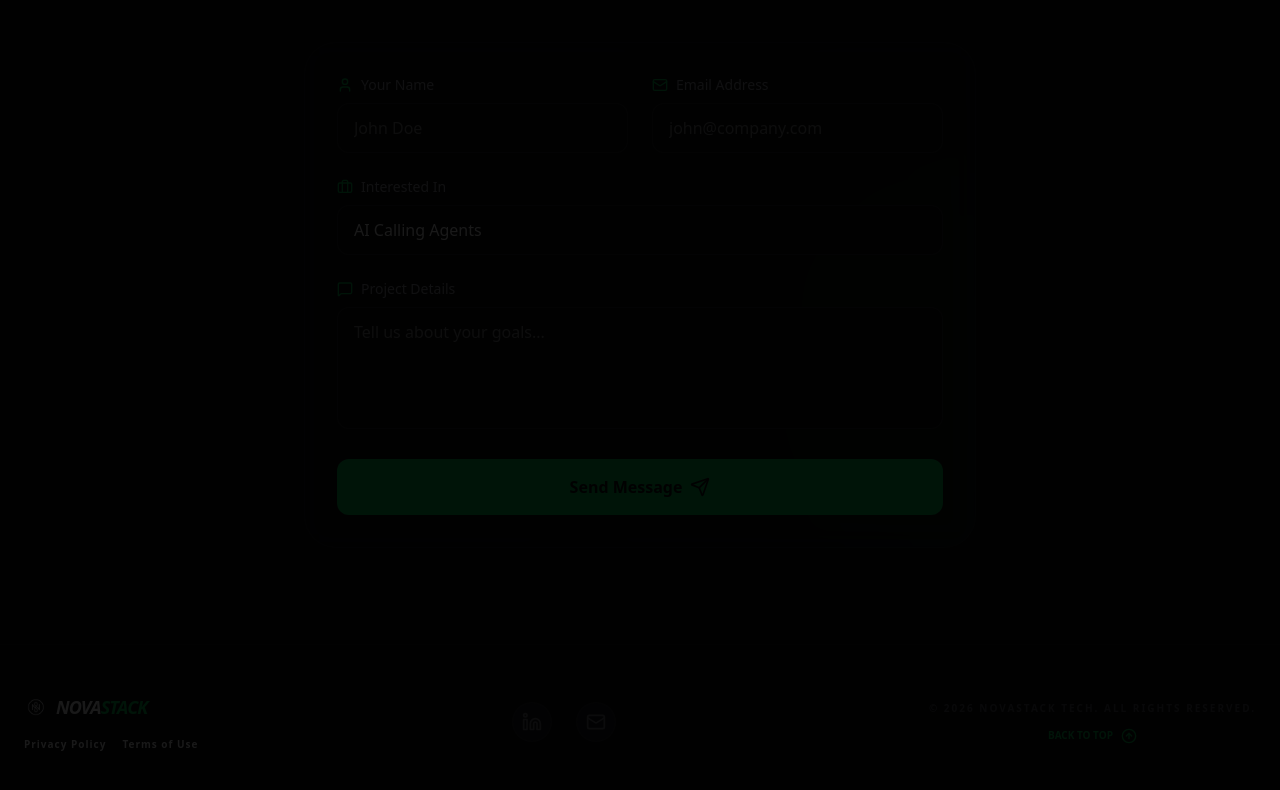
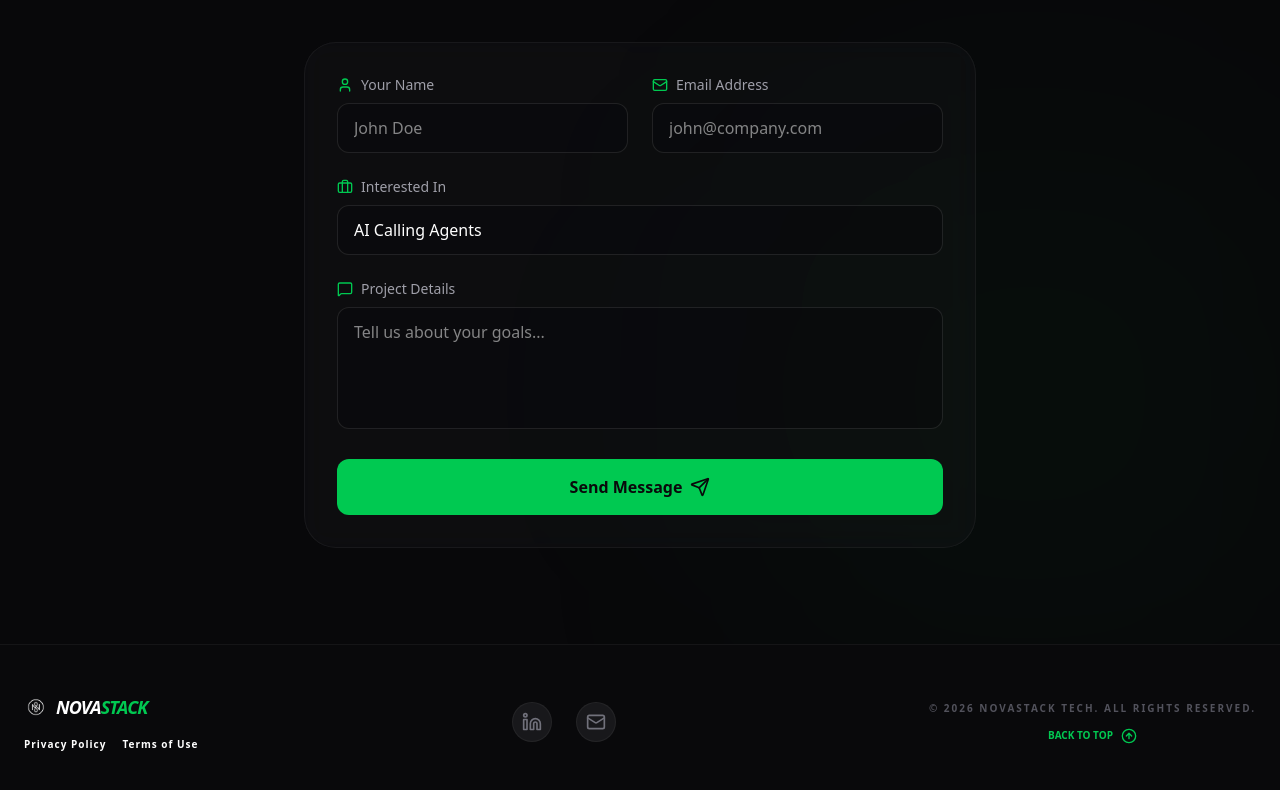
Before and after one commit to itshammadkhalil/novastack-website, a React (Vite) app: page / in a window 1280 px wide. Both pictures are taken after a click on the button "Privacy Policy". Shown: the part 5061-5851 px from the top of the page. Built offline with nearby package versions, Linux system fonts and the light colour scheme.

Commit message:
fix: removed body overflow lock and forced modal visibility

```diff
--- a/src/Footer.jsx
+++ b/src/Footer.jsx
@@ -6,12 +6,7 @@ const Footer = () => {
 
   const toggleModal = (type) => {
     setModalContent(type);
-    // Body overflow handling update
-    if (type) {
-      document.body.style.overflow = 'hidden';
-    } else {
-      document.body.style.overflow = 'unset';
-    }
+
   };
 
   return (
@@ -58,8 +53,14 @@ const Footer = () => {
 
       {/* --- MODAL --- */}
       {modalContent && (
-        <div className="fixed inset-0 z-[999999] flex items-center justify-center bg-black/90 p-4">
-          <div className="bg-zinc-900 border border-white/10 p-8 rounded-[2rem] max-w-2xl w-full max-h-[80vh] overflow-y-auto relative shadow-[0_0_50px_rgba(0,0,0,0.5)]">
+        <div
+          className="fixed inset-0 z-[999999] flex items-center justify-center bg-black/80 w-screen h-screen p-4"
+          onClick={() => toggleModal(null)}
+        >
+          <div
+            className="bg-zinc-900 border border-white/10 p-8 rounded-[2rem] max-w-2xl w-full max-h-[80vh] overflow-y-auto relative shadow-[0_0_50px_rgba(0,0,0,0.5)] z-[1000000]"
+            onClick={(e) => e.stopPropagation()}
+          >
             <button onClick={() => toggleModal(null)} className="absolute top-4 right-4 text-zinc-500 hover:text-white">
               <X size={24} />
             </button>
```
